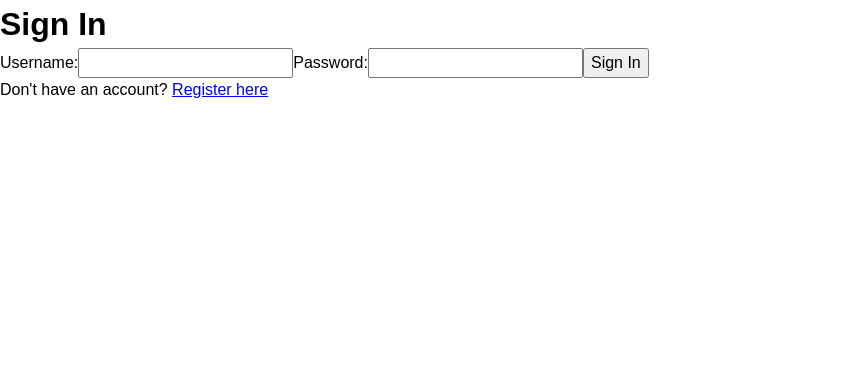
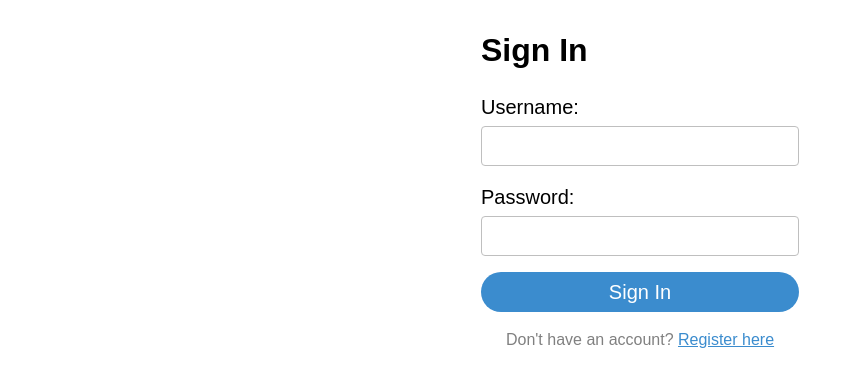
Before and after one commit to sirchras/bookish-train, a React app: page /#/signin in a window 1280 px wide. Shown: the top 386 px of the page, without its empty margins (0-861 px from the left). Built offline with nearby package versions, Linux system fonts and the light colour scheme; the HTML template or start-up script is replaced by a standard one; what authenticare would draw is missing.

Commit message:
add styles to forms, update colours

```diff
--- a/client/components/AuthForm.jsx
+++ b/client/components/AuthForm.jsx
@@ -1,6 +1,45 @@
 import React, { useState } from 'react'
 import { useDispatch } from 'react-redux'
 import { useHistory } from 'react-router-dom'
+import styled from 'styled-components'
+
+const Wrapper = styled.form`
+  width: 100%;
+  margin: 24px auto 16px;
+  font-size: 1.25rem;
+`
+
+const Label = styled.label`
+  display: block;
+  margin-bottom: 16px;
+  text-align: left;
+`
+
+const TextInput = styled.input`
+  display: block;
+  width: 100%;
+  margin: 4px auto 0;
+  border: 1px solid hsl(200, 0%, 75%);
+  border-radius: 4px;
+  padding: 4px;
+  &:focus {
+    -mox-outline: 2px solid hsl(207, 60%, 52%);
+    outline: 2px solid hsl(207, 60%, 52%);
+    border-color: transparent;
+  }
+`
+
+const Submit = styled.button`
+  display: block;
+  width: 100%;
+  background: hsl(207, 60%, 52%);
+  color: white;
+  cursor: pointer;
+  margin: auto;
+  border: 1px solid transparent;
+  border-radius: 24px;
+  padding: 4px 24px;
+`
 
 const defaultFormState = {
   username: '',
@@ -29,15 +68,15 @@ function AuthForm ({ name, action }) {
   }
 
   return (
-    <form onSubmit={onSubmit}>
-      <label>Username:
-        <input name='username' onChange={onChange} required/>
-      </label>
-      <label>Password:
-        <input name='password' type='password' onChange={onChange} required/>
-      </label>
-      <button type='submit'>{name}</button>
-    </form>
+    <Wrapper onSubmit={onSubmit}>
+      <Label>Username:
+        <TextInput name='username' onChange={onChange} required/>
+      </Label>
+      <Label>Password:
+        <TextInput name='password' type='password' onChange={onChange} required/>
+      </Label>
+      <Submit type='submit'>{name}</Submit>
+    </Wrapper>
   )
 }
 
--- a/client/components/feed/NewPost.jsx
+++ b/client/components/feed/NewPost.jsx
@@ -1,11 +1,12 @@
 import React, { useState } from 'react'
 import { useDispatch } from 'react-redux'
 import styled from 'styled-components'
+
 import { makePost } from './postsSlice'
 
 const Wrapper = styled.form`
   padding: 16px;
-  border-bottom: 1px solid hsl(200, 15%, 95%);
+  border-bottom: 1px solid hsl(200, 0%, 95%);
 `
 
 const Status = styled.textarea`
@@ -17,7 +18,7 @@ const Status = styled.textarea`
   border: 1px solid transparent;
   &:focus-visible {
     outline: none;
-    border-bottom: 1px solid hsl(200, 15%, 95%);
+    border-bottom: 1px solid hsl(200, 0%, 75%); //hsl(207, 60%, 52%)
   }
 `
 
--- a/client/components/feed/Post.jsx
+++ b/client/components/feed/Post.jsx
@@ -3,7 +3,7 @@ import styled from 'styled-components'
 
 const Wrapper = styled.article`
   display: flex;
-  border-bottom: 1px solid hsl(200, 15%, 95%);
+  border-bottom: 1px solid hsl(200, 0%, 95%);
   padding: 8px 16px 16px;
 `
 
--- a/client/pages/Home.jsx
+++ b/client/pages/Home.jsx
@@ -8,8 +8,8 @@ const Wrapper = styled.div`
   width: 100%;
   max-width: 700px;
   margin: auto;
-  border-left: 1px solid hsl(200, 15%, 95%);
-  border-right: 1px solid hsl(200, 15%, 95%);
+  border-left: 1px solid hsl(200, 0%, 95%);
+  border-right: 1px solid hsl(200, 0%, 95%);
 `
 
 function Home () {
--- a/client/pages/Register.jsx
+++ b/client/pages/Register.jsx
@@ -1,18 +1,44 @@
 import React from 'react'
 import { Link } from 'react-router-dom'
+import styled from 'styled-components'
+
 import { register } from '../components/userSlice'
+import AuthForm from '../components/AuthForm'
 
-import AuthForm from '../components/AuthForm'
+const Wrapper = styled.div`
+  width: 100%;
+  max-width: 350px;
+  margin: 32px auto;
+  padding: 0 16px;
+`
+
+const Header = styled.h1`
+  font-size: 2rem;
+  line-height: 2.25rem;
+`
+
+const HelpText = styled.p`
+  text-align: center;
+  font-size: 1rem;
+  font-weight: 300;
+  color: hsl(0, 0%, 50%);
+  & > a {
+    color: hsl(207, 60%, 52%); //hsl(263, 70%, 50%)
+  }
+  & > a:hover {
+    text-decoration: none;
+  }
+`
 
 function Register () {
   return (
-    <>
-      <h1>Register</h1>
+    <Wrapper>
+      <Header>Register</Header>
       <AuthForm name='Register' action={register} />
-      <p>
+      <HelpText>
         Have an account already? <Link to='/signin'>Sign in here</Link>
-      </p>
-    </>
+      </HelpText>
+    </Wrapper>
   )
 }
 
--- a/client/pages/SignIn.jsx
+++ b/client/pages/SignIn.jsx
@@ -1,18 +1,44 @@
 import React from 'react'
 import { Link } from 'react-router-dom'
+import styled from 'styled-components'
+
 import { signIn } from '../components/userSlice'
+import AuthForm from '../components/AuthForm'
 
-import AuthForm from '../components/AuthForm'
+const Wrapper = styled.div`
+  width: 100%;
+  max-width: 350px;
+  margin: 32px auto;
+  padding: 0 16px;
+`
+
+const Header = styled.h1`
+  font-size: 2rem;
+  line-height: 2.25rem;
+`
+
+const HelpText = styled.p`
+  text-align: center;
+  font-size: 1rem;
+  font-weight: 300;
+  color: hsl(0, 0%, 50%);
+  & > a {
+    color: hsl(207, 60%, 52%); //hsl(263, 70%, 50%)
+  }
+  & > a:hover {
+    text-decoration: none;
+  }
+`
 
 function SignIn () {
   return (
-    <>
-      <h1>Sign In</h1>
+    <Wrapper>
+      <Header>Sign In</Header>
       <AuthForm name='Sign In' action={signIn} />
-      <p>
+      <HelpText>
         {'Don\'t'} have an account? <Link to='/register'>Register here</Link>
-      </p>
-    </>
+      </HelpText>
+    </Wrapper>
   )
 }
 
```
